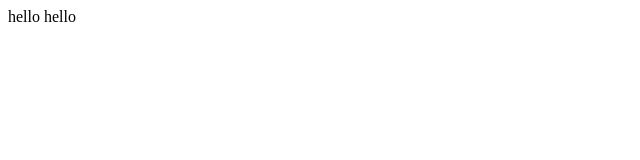
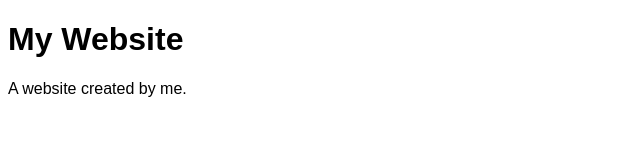
Before and after one commit to meaningissoup/athackathon, a plain HTML site: page index.html in a window 1280 px wide. Shown: the whole page, without its empty margins (0-640 px from the left). Drawn offline with Linux system fonts and the light colour scheme.

Commit message:
Update index.html

```diff
--- a/index.html
+++ b/index.html
@@ -1,2 +1,19 @@
+<!DOCTYPE html>
+<html lang="en">
+<head>
+<title>Page Title</title>
+<meta charset="UTF-8">
+<meta name="viewport" content="width=device-width, initial-scale=1">
+<style>
+body {
+  font-family: Arial, Helvetica, sans-serif;
+}
+</style>
+</head>
 <body>
-  hello hello
+
+<h1>My Website</h1>
+<p>A website created by me.</p>
+
+</body>
+</html>
```
